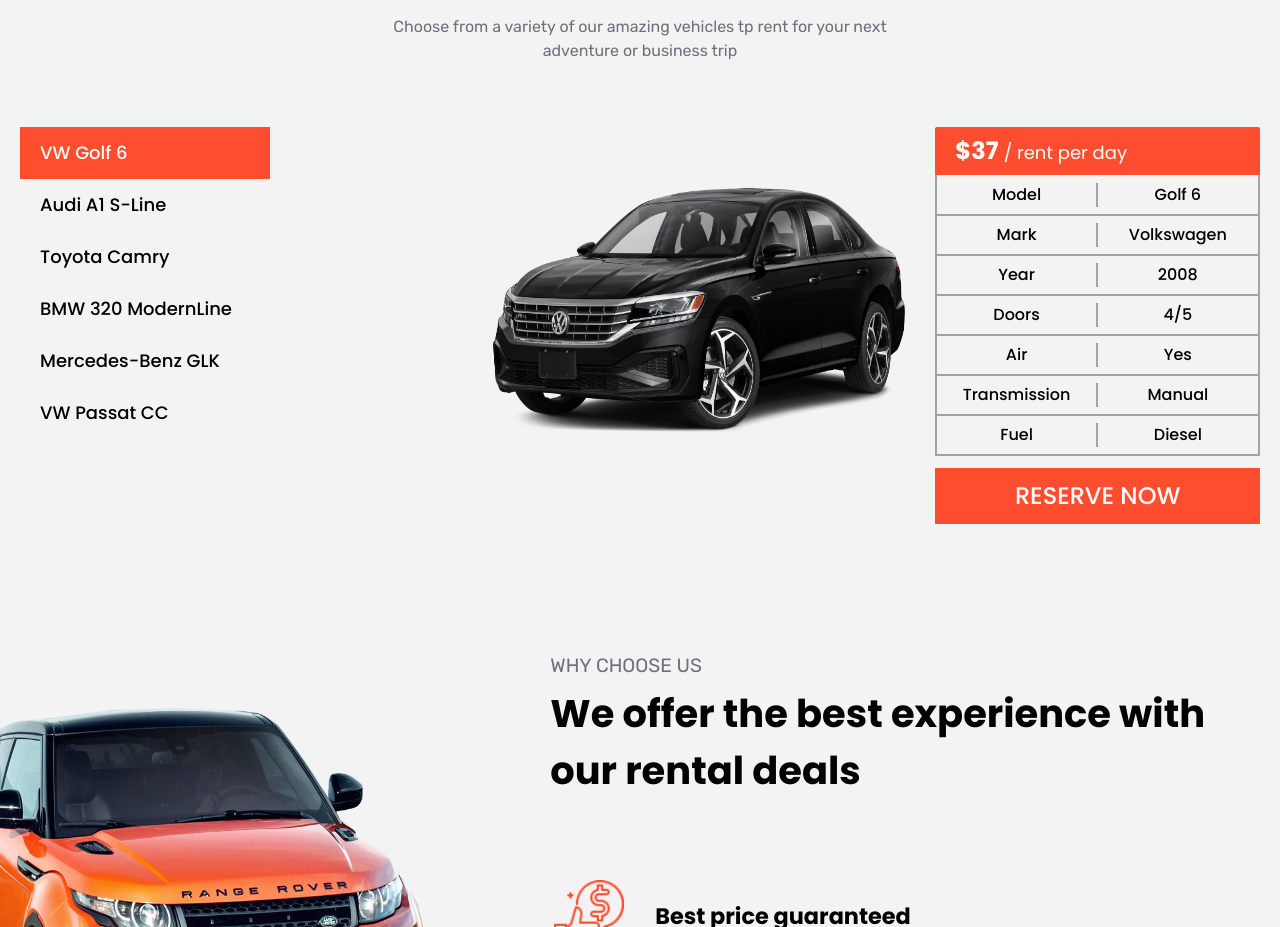
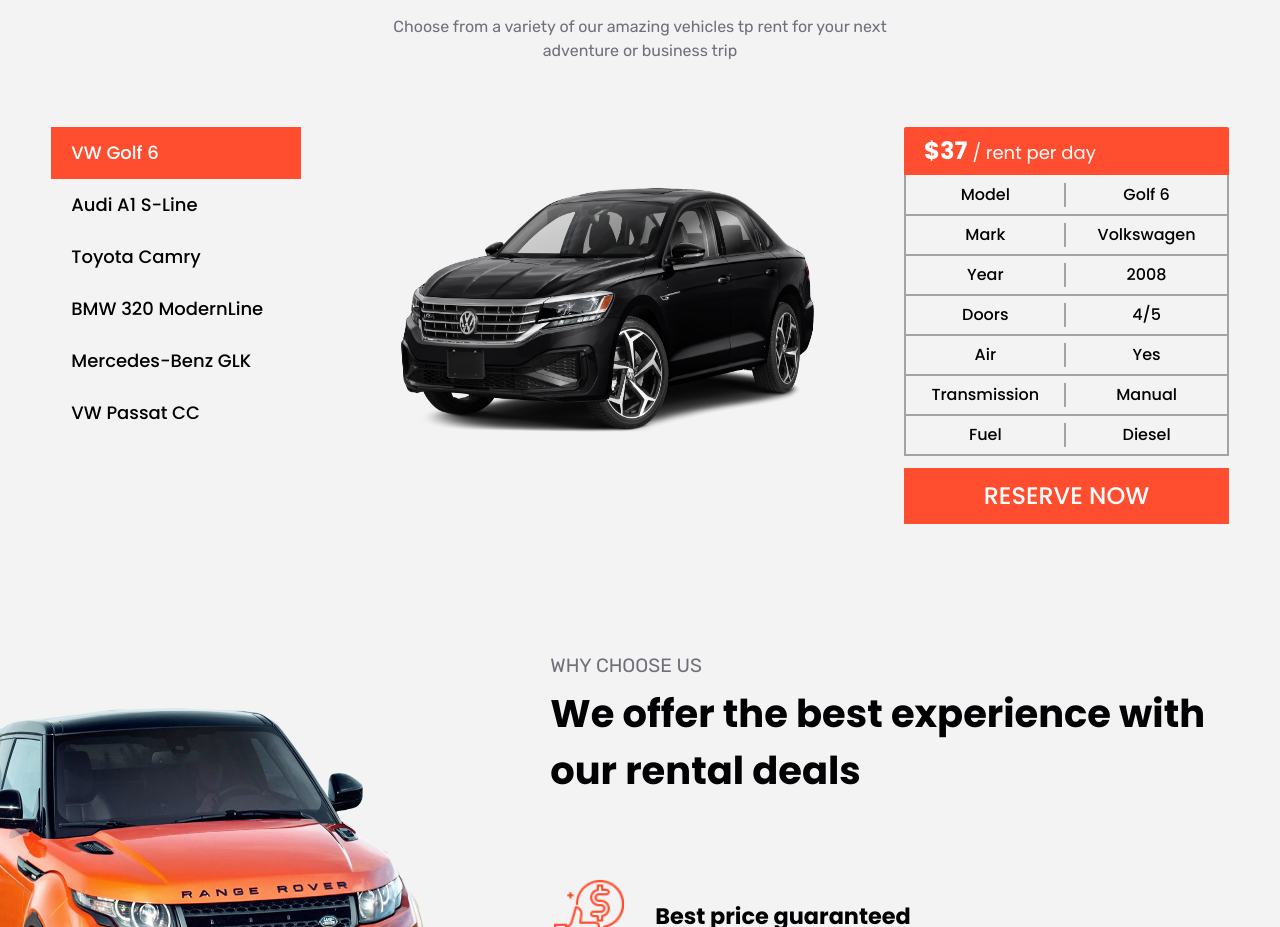
Before and after one commit to Myat-MinKhant/Car-Rental, a React (Vite) app: page / in a window 1280 px wide. Shown: the part 1820-2747 px from the top of the page. Built offline with nearby package versions, Linux system fonts and the light colour scheme.

Commit message:
Make PickCar Responsive

```diff
--- a/src/components/PickCar.jsx
+++ b/src/components/PickCar.jsx
@@ -32,7 +32,7 @@
                     adventure or business trip
                 </p>
             </div>
-            <div className='mt-16 flex flex-col laptop:flex-row laptop:justify-between desktop:justify-end desktop:px-20 gap-10 desktop:gap-20'>
+            <div className='mt-16 flex flex-col laptop:flex-row laptop:justify-center desktop:justify-end desktop:px-20 gap-10 desktop:gap-20'>
 
                 <div className=" flex flex-col w-full tablet:px-5 laptop:w-1/4" >
                     {cars.map(car => (
@@ -40,8 +40,8 @@
                     ))}
                 </div>
 
-                <div className=' tablet:flex tablet:gap-5 tablet:px-5 laptop:px-0 laptop:pr-5 desktop:gap-20 desktop:pr-0'>
-                    <div className=' w-full laptop:w-2/3 desktop:w-[600px] pt-5 tablet:pt-7 laptop:pt-1
+                <div className=' tablet:flex tablet:gap-5 tablet:px-5 laptop:px-0 laptop:pr-5 laptop:gap-20 desktop:pr-0'>
+                    <div className=' w-[80%] m-auto laptop:m-0 laptop:w-2/3 desktop:w-[600px] pt-5 tablet:pt-7 laptop:pt-1
                     tablet:w-1/2'>
                         <img src={isPick[0].img} alt={isPick[0].model} className=' tablet:h-[360px] laptop:h-[full]'/>
                     </div>
--- a/tailwind.config.js
+++ b/tailwind.config.js
@@ -8,7 +8,7 @@
   theme: {
     screens: {
       mobile: '0px',
-      tablet: '640px',
+      tablet: '700px',
       laptop: '1024px',
       desktop: '1440px',
     },
```
